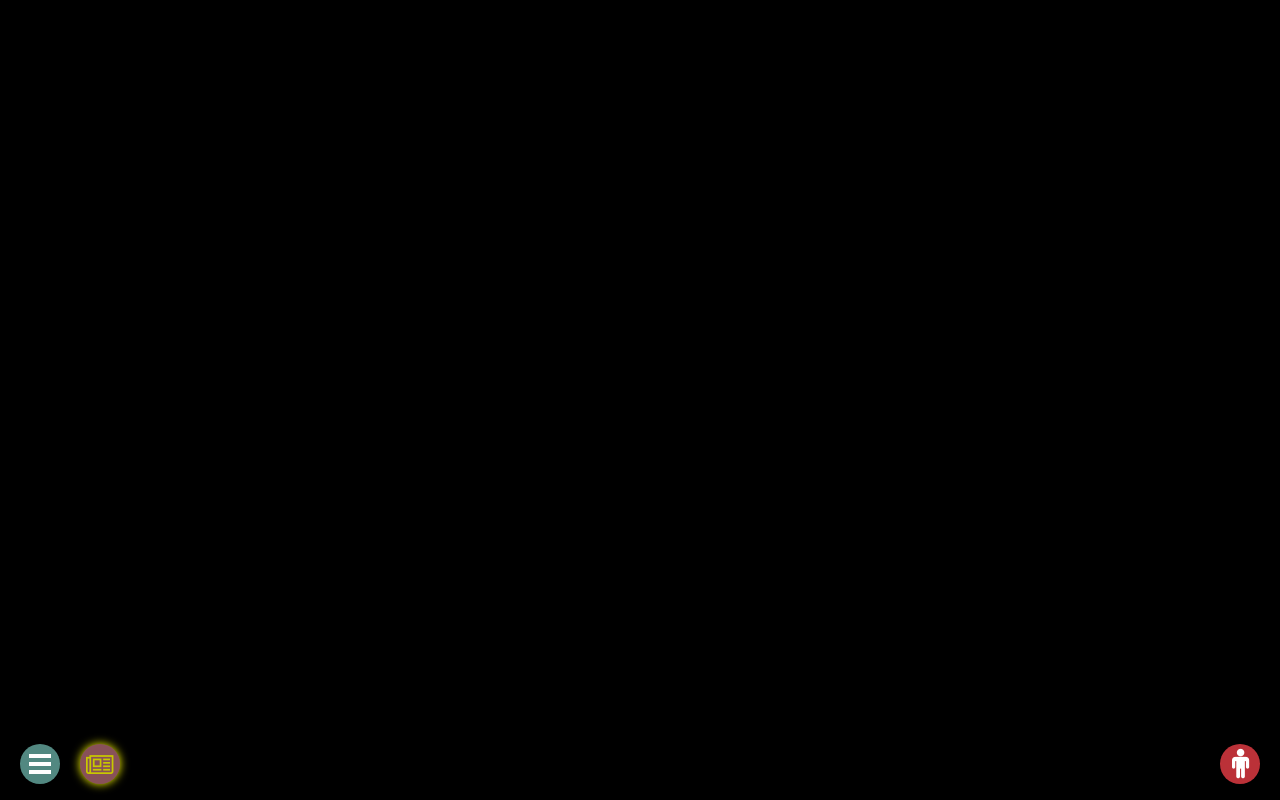
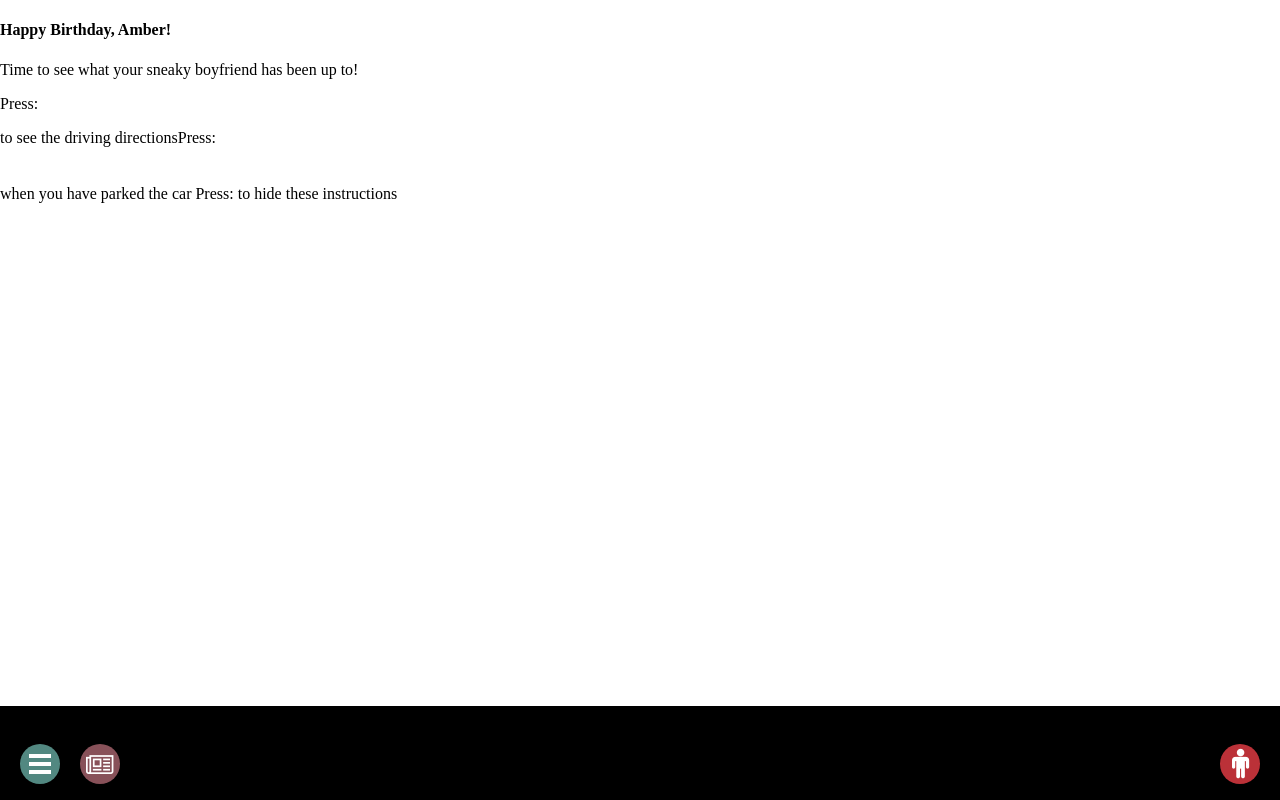
Before and after one commit to BananaHammockFromMars/MultiUserGeocaching, a plain HTML site: page Index.html in a window 1280 px wide. Drawn offline with nearby package versions, Linux system fonts and the light colour scheme; some packages are replaced by stand-ins of ours.

Commit message:
A lot of changes, things are looking up buttons are erratic though, and I need more transition copy

```diff
--- a/css/main.css
+++ b/css/main.css
@@ -1,8 +1,8 @@
 html { height: 100%; margin: 0; padding: 0;}
 body { height: 98%; margin: 0; padding: 0; background: black; position: relative;}
 .fullScreen{height: 100%; margin: 0; padding: 0; position: relative;}
-#map-container {height: 90%; margin-bottom: 1rem;}
-#map-canvas {height:100%; z-index:-1;}
+#map-container {height: 90%;}
+#map-canvas {height:100%; z-index:-1; position: initial !important;}
 #panel{
 	height:0;
 	overflow: scroll;
@@ -12,21 +12,23 @@ body { height: 98%; margin: 0; padding: 0; background: black; position: relative
 	z-index:800;
 }
 #personalPanel{
-	height:90%;
-	width: 0;
+	height:0;
+	width: 100%;
 	overflow: scroll;
 	position: absolute;
-	top:0;
-	bottom:0;
+	bottom:10%;
 	left: 0;
 	background:white;
 	z-index:800;
 }
 
+#personalPanel .buttons{
+	position: initial;
+	height: 40px;
+	width: 40px;
+}
 
 .buttons{
-	height: 2rem;
-	width: 6rem;
 	position: absolute;
 	bottom: 0;
 	color: white;
@@ -97,3 +99,25 @@ body { height: 98%; margin: 0; padding: 0; background: black; position: relative
 	color: rgb(200, 200, 0);
 	box-shadow: 0 0 10px 0 rgb(255, 255, 0);
 }
+
+#parkedIt-faux{
+	background:#BB3138;
+}
+#parkedIt-faux .icon{
+	margin: 4px 12px;
+	font-size: 30px;
+}
+#foundIt-faux{
+	background:#885159;
+}
+#foundIt-faux .icon{
+	margin: 5px 4px;
+	font-size: 32px;
+}
+.details-faux{
+	background:#885159;
+}
+.details-faux .icon{
+	margin: 9px 6px;
+	font-size: 24px;
+}
--- a/scripts/collection.js
+++ b/scripts/collection.js
@@ -2,41 +2,79 @@ var destinations = [
 
   {name:"Cave Spring",
   	drive: {lat:38.994870302481374, lng: -94.48349643498653},
-  	walk: {lat:38.992703953997214, lng: -94.48306728154415},
-  	password: "grab"},
+    walk:  {lat:38.99307085722472, lng: -94.4837968423962},
+  	extra: {lat:38.992703953997214, lng: -94.48306728154415},
+    friend: "aleena",
+  	password: "grab",
+    personalPanelText: {
+      transition: '<h4>Happy Birthday, Amber!</h4><p>Time to see what your sneaky boyfriend has been up to!</p><p>Press: <a id="showDirections-faux" class="buttons directions"><div class="tripleMenu"></div></a> to see the driving directionsPress: <a id="parkedIt-faux" class="buttons finder"><div class="icon">&#xf183;</div></a> when you have parked the car Press: <a id="hideTextDetails-faux" class="buttons details-faux hidden"><div class="icon">&#xf1ea;</div></a> to hide these instructions</p>'
+    }
+  },
 
   {name:"Our First Cache",
   	drive: {lat:39.00439572262789, lng:-94.3085822844032},
-  	walk: {lat:39.00256222969929, lng:-94.30901948447263},
-  	password: "follow"},
+    walk:  {lat:39.00289827536805, lng:-94.30933598513639},
+  	extra: {lat:39.002072897186856, lng:-94.30864397521054},
+    friend: "janine",
+  	password: "follow",
+    personalPanelText: {
+      transition: '<h4>Happy Birthday, Amber!</h4><p>Time to see what your sneaky boyfriend has been up to!</p><p>Press: <a id="showDirections-faux" class="buttons directions"><div class="tripleMenu"></div></a> to see the driving directionsPress: <a id="parkedIt-faux" class="buttons finder"><div class="icon">&#xf183;</div></a> when you have parked the car Press: <a id="hideTextDetails-faux" class="buttons details-faux hidden"><div class="icon">&#xf1ea;</div></a> to hide these instructions</p>'
+    }
+  },
 
   {name:"KCK",
   	drive: {lat:39.1189302717068, lng:-94.74898592544366},
-  	walk: {lat:39.120304602581776, lng:-94.74909321380426},
-  	password: "key"},
+  	walk:  {lat:39.1203031311497, lng:-94.7490838260727},
+    extra: {lat:39.120334031215165, lng:-94.74898458433915},
+    friend: "leah",
+  	password: "key",
+    personalPanelText: {
+      transition: '<h4>Happy Birthday, Amber!</h4><p>Time to see what your sneaky boyfriend has been up to!</p><p>Press: <a id="showDirections-faux" class="buttons directions"><div class="tripleMenu"></div></a> to see the driving directionsPress: <a id="parkedIt-faux" class="buttons finder"><div class="icon">&#xf183;</div></a> when you have parked the car Press: <a id="hideTextDetails-faux" class="buttons details-faux hidden"><div class="icon">&#xf1ea;</div></a> to hide these instructions</p>'
+    }
+  },
 
   {name:"Anna's Oven",
     drive: {lat:39.056638451594445, lng:-94.60705065443648},
     walk: {lat:39.0572805723788, lng:-94.60664295866621},
-    password: "dog"},
+    password: "dog",
+    personalPanelText: {
+      transition: '<h4>Happy Birthday, Amber!</h4><p>Time to see what your sneaky boyfriend has been up to!</p><p>Press: <a id="showDirections-faux" class="buttons directions"><div class="tripleMenu"></div></a> to see the driving directionsPress: <a id="parkedIt-faux" class="buttons finder"><div class="icon">&#xf183;</div></a> when you have parked the car Press: <a id="hideTextDetails-faux" class="buttons details-faux hidden"><div class="icon">&#xf1ea;</div></a> to hide these instructions</p>'
+    }
+  },
 
   {name: "Sonrisa Salon and Day Spa",
     drive: {lat: 39.2090028174667, lng: -94.65149731779098},
     walk: {lat: 39.208949912649985, lng: -94.65126798892021},
-    password: "hug"},
+    password: "hug",
+    personalPanelText: {
+      transition: '<h4>Happy Birthday, Amber!</h4><p>Time to see what your sneaky boyfriend has been up to!</p><p>Press: <a id="showDirections-faux" class="buttons directions"><div class="tripleMenu"></div></a> to see the driving directionsPress: <a id="parkedIt-faux" class="buttons finder"><div class="icon">&#xf183;</div></a> when you have parked the car Press: <a id="hideTextDetails-faux" class="buttons details-faux hidden"><div class="icon">&#xf1ea;</div></a> to hide these instructions</p>'
+    }
+  },
 
   {name:"H&M",
   	drive: {lat:39.04247822403997, lng:-94.59224411045074},
   	walk: {lat:39.0426078528567, lng:-94.59267862831115},
-  	password: "string"},
+  	password: "string",
+    personalPanelText: {
+      transition: '<h4>Happy Birthday, Amber!</h4><p>Time to see what your sneaky boyfriend has been up to!</p><p>Press: <a id="showDirections-faux" class="buttons directions"><div class="tripleMenu"></div></a> to see the driving directionsPress: <a id="parkedIt-faux" class="buttons finder"><div class="icon">&#xf183;</div></a> when you have parked the car Press: <a id="hideTextDetails-faux" class="buttons details-faux hidden"><div class="icon">&#xf1ea;</div></a> to hide these instructions</p>'
+    }
+  },
 
   {name:"The Final Surprise",
   	drive: {lat:39.03279359951246, lng:-94.59280951782569},
   	walk: {lat:39.03108459957071, lng:-94.59306566878661},
-    password: "upupdowndownleftrightleftrightba"},
+    password: "upupdowndownleftrightleftrightba",
+    personalPanelText: {
+      transition: '<h4>Happy Birthday, Amber!</h4><p>Time to see what your sneaky boyfriend has been up to!</p><p>Press: <a id="showDirections-faux" class="buttons directions"><div class="tripleMenu"></div></a> to see the driving directionsPress: <a id="parkedIt-faux" class="buttons finder"><div class="icon">&#xf183;</div></a> when you have parked the car Press: <a id="hideTextDetails-faux" class="buttons details-faux hidden"><div class="icon">&#xf1ea;</div></a> to hide these instructions</p>'
+    }
+  },
 
   {name: "VML",
     drive: {lat:39.120443233244586, lng: -94.58959449800875},
     walk: {lat:39.12033729027072, lng: -94.59039379629519},
-    password: "desk"}
+    password: "desk",
+    personalPanelText: {
+      transition: '<h4>Happy Birthday, Amber!</h4><p>Time to see what your sneaky boyfriend has been up to!</p><p>Press: <a id="showDirections-faux" class="buttons directions"><div class="tripleMenu"></div></a> to see the driving directionsPress: <a id="parkedIt-faux" class="buttons finder"><div class="icon">&#xf183;</div></a> when you have parked the car Press: <a id="hideTextDetails-faux" class="buttons details-faux hidden"><div class="icon">&#xf1ea;</div></a> to hide these instructions</p>'
+    }
+  }
 ];
--- a/scripts/main.js
+++ b/scripts/main.js
@@ -13,8 +13,9 @@ function initialize(){
       function(err){ console.log(err); },
       {enableHighAccuracy: true, timeout: 2000, maximumAge: 0}
     );
+    setTimeout(transitionNotes(), 5000);
   } else{
-    alert("Say Please!");
+    alert("Your GPS is ruining everything.");
   }
 }
 
@@ -34,6 +35,7 @@ var currentDestinationCoords =
 
 var previousDestinationCoords;
 var marksTheSpot;
+var marksTheFriend;
 
 var mapOptions = {
       zoom: 11,
--- a/scripts/moveabletype.js
+++ b/scripts/moveabletype.js
@@ -1,14 +1,32 @@
 function shaltThouPass(){
   var YeShallPass = prompt("What's the password?");
-  if(YeShallPass == destinations[currentContext].password){
-    refreshContext();
+  if(YeShallPass.toLowerCase() == destinations[currentContext].password.toLowerCase()){
+	  marksTheSpot.setMap();
+    if(destinations[currentContext].extra){
+      var friend = prompt("Who was there waiting for you?");
+      if(friend.toLowerCase() == destinations[currentContext].friend.toLowerCase()){
+        marksTheFriend.setMap();
+        refreshContext();
+    		$('.finder').toggleClass('hidden');
+      } else {
+        alert("What's that other thing on the map?");
+      }
+    } else {
+      refreshContext();
+	  $('.finder').toggleClass('hidden');
+    }
   }
-  $('.finder').toggleClass('hidden');
 }
 
 function stopTheCar(){
   var walkSpot = new google.maps.LatLng(destinations[currentContext].walk.lat, destinations[currentContext].walk.lng);
   marksTheSpot = new google.maps.Marker({position: walkSpot, map: map});
+
+  if(destinations[currentContext].extra){
+    var friendSpot = new google.maps.LatLng(destinations[currentContext].extra.lat, destinations[currentContext].extra.lng);
+    marksTheFriend = new google.maps.Marker({position: friendSpot, map: map});
+  }
+
   directionsDisplay.setMap();
   $('.finder, #oops').toggleClass('hidden');
 }
@@ -30,12 +48,16 @@ function hideDirections(){
 }
 
 function showPersonalNotes(){
-  $('#personalPanel').animate({'width': '100%'}, 1000);
+  $('#personalPanel').animate({'height': '90%'}, 1500);
   $('.details').toggleClass('hidden');
 }
 function hidePersonalNotes(){
-  $('#personalPanel').animate({'width': '0'}, 1000);
+  $('#personalPanel').animate({'height': '0'}, 1500);
   $('.details').toggleClass('hidden');
+}
+function transitionNotes(){
+  $('#personalPanel').html(destinations[currentContext].personalPanelText.transition);
+  showPersonalNotes();
 }
 
 function loadDirectionRender(){
@@ -63,9 +85,7 @@ function refreshContext(){
 }
 
 function calcRoute(currentcoords, destination){
-  //var start = document.getElementById("start").value;
   var start = currentcoords;
-  //var end = document.getElementById("end").value;
   var end = destination;
 
   var request = {
@@ -88,66 +108,3 @@ function handleNoGeolocation(errorFlag){
   }
   console.log(content);
 }
-
-
-
-/*function watchMe(){
-  var watchSuccess = function(pos){
-    var moveMe = new google.maps.LatLng(pos.coords.latitude, pos.coords.longitude);
-      console.log('Still working...');
-    calcRoute(moveMe, currentDestinationCoords);
-  };
-
-  var watchError = function(err){
-    console.log('And... broken!');
-  };
-
-  var watchOptions = {
-    enableHighAccuracy: false,
-    timeout: 2000,
-    maximumAge: 0
-  };
-
-  var watchPos = navigator.geolocation.watchPosition(watchSuccess, watchError, watchOptions);
-}
-
-function calcRoute(currentcoords, destination){
-  //var start = document.getElementById("start").value;
-  var start = currentcoords;
-  //var end = document.getElementById("end").value;
-  var end = currentDestinationCoords;
-
-  checkDistance(start, end);
-
-  var request = {
-    origin: start,
-    destination: end,
-    travelMode: travelType
-  };
-  directionsService.route(request, function(result, status) {
-    if(status == google.maps.DirectionsStatus.OK) {
-      directionsDisplay.setDirections(result);
-    }
-  });
-}
-
-function checkDistance(start, end){
-  distanceService.getDistanceMatrix({
-    origins: [start],
-    destinations: [end],
-    travelMode: travelType
-  }, callbackDistance);
-}
-
-function callbackDistance(response, status){
-  if(status == "OK"){
-    if(response.rows[0].elements[0].distance.value < 200){
-          travelType = google.maps.TravelMode.WALKING;
-      } else {
-          travelType = google.maps.TravelMode.DRIVING;
-      }
-
-  } else {
-    console.log("Ye've got issues");
-  }
-}*/
```
